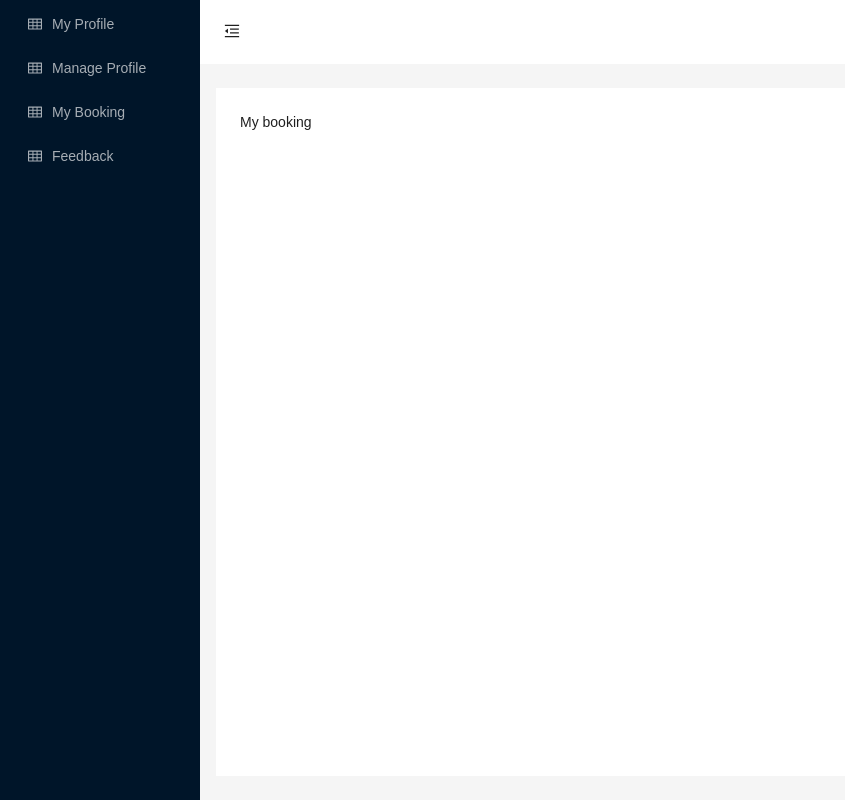
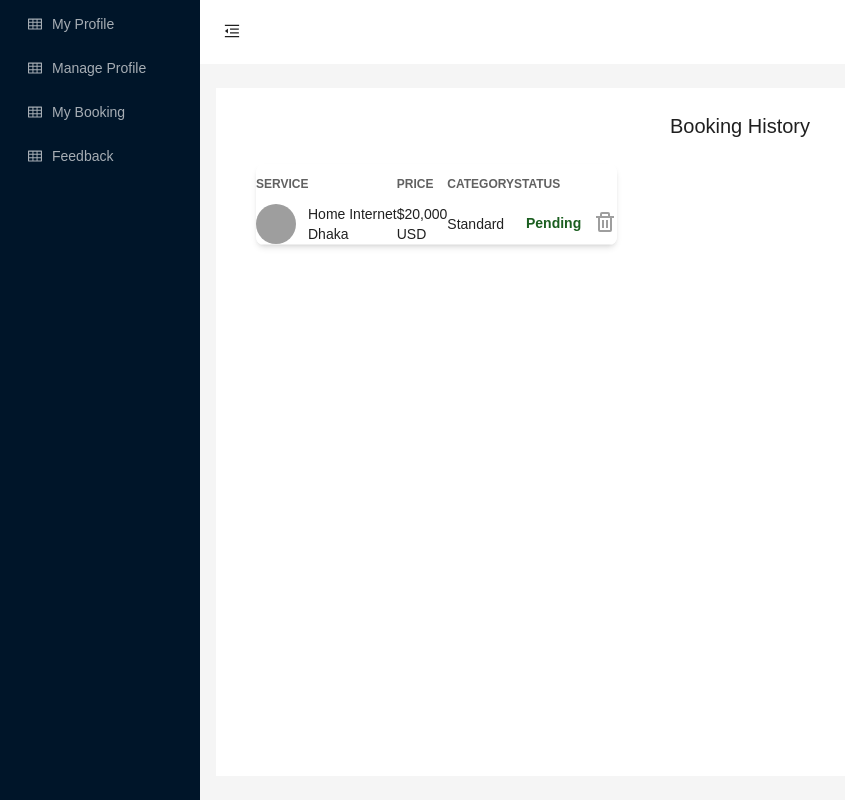
Before and after one commit to nazmul162001/Internet-Service-Provider_Client, a Next.js app: page /dashboard/booking in a window 1280 px wide. Shown: the whole page, without its empty margins (0-845 px from the left). Built offline with nearby package versions, Linux system fonts and the light colour scheme; no server answers; grey boxes are pictures that could not be loaded.

Commit message:
added booking history component design

```diff
--- a/src/pages/dashboard/booking.tsx
+++ b/src/pages/dashboard/booking.tsx
@@ -1,12 +1,100 @@
-import DashboardLayout from "@/components/Layouts/DashboardLayout"
-import { ReactElement } from "react"
+import DashboardLayout from '@/components/Layouts/DashboardLayout'
+import { ReactElement } from 'react'
+import {BiTrash} from 'react-icons/bi'
 
 const Booking = () => {
-  return <div>My booking</div>
+  return (
+    <div className='w-full h-full my-5 px-5'>
+      <div className='mx-auto sm:px-8'>
+        <div className=''>
+          <div>
+            <h1 className='text-center border-b-2 text-xl pb-2 text-[#112164] font-medium'>
+              Booking History
+            </h1>
+          </div>
+          <div className='-mx-4 sm:-mx-8 px-4 sm:px-8 py-4 overflow-x-auto'>
+            <div className='inline-block min-w-full shadow-md rounded-lg overflow-hidden'>
+              <table className='min-w-full leading-normal'>
+                <thead>
+                  <tr>
+                    <th className='px-5 py-3 border-b-2 border-gray-200 bg-gray-100 text-left text-xs font-semibold text-gray-700 uppercase tracking-wider'>
+                      Service
+                    </th>
+                    <th className='px-5 py-3 border-b-2 border-gray-200 bg-gray-100 text-left text-xs font-semibold text-gray-700 uppercase tracking-wider'>
+                      Price
+                    </th>
+                    <th className='px-5 py-3 border-b-2 border-gray-200 bg-gray-100 text-left text-xs font-semibold text-gray-700 uppercase tracking-wider'>
+                      Category
+                    </th>
+                    <th className='px-5 py-3 border-b-2 border-gray-200 bg-gray-100 text-left text-xs font-semibold text-gray-700 uppercase tracking-wider'>
+                      Status
+                    </th>
+                    <th className='px-5 py-3 border-b-2 border-gray-200 bg-gray-100'></th>
+                  </tr>
+                </thead>
+                <tbody>
+                  <tr>
+                    <td className='px-5 py-5 border-b border-gray-200 bg-white text-sm'>
+                      <div className='flex'>
+                        <div className='flex-shrink-0 w-10 h-10'>
+                          <img
+                            className='w-full h-full rounded-full'
+                            src='https://images.unsplash.com/photo-1494790108377-be9c29b29330?ixlib=rb-1.2.1&ixid=eyJhcHBfaWQiOjEyMDd9&auto=format&fit=facearea&facepad=2.2&w=160&h=160&q=80'
+                            alt=''
+                          />
+                        </div>
+                        <div className='ml-3'>
+                          <p className='text-gray-900 whitespace-no-wrap'>
+                            Home Internet
+                          </p>
+                          <p className='text-gray-600 whitespace-no-wrap'>
+                            Dhaka
+                          </p>
+                        </div>
+                      </div>
+                    </td>
+                    <td className='px-5 py-5 border-b border-gray-200 bg-white text-sm'>
+                      <p className='text-gray-900 whitespace-no-wrap'>
+                        $20,000
+                      </p>
+                      <p className='text-gray-600 whitespace-no-wrap'>USD</p>
+                    </td>
+                    <td className='px-5 py-5 border-b border-gray-200 bg-white text-sm'>
+                      <p className='text-gray-900 whitespace-no-wrap'>
+                        Standard
+                      </p>
+                    </td>
+                    <td className='px-5 py-5 border-b border-gray-200 bg-white text-sm'>
+                      <span className='relative inline-block px-3 py-1 font-semibold text-green-900 leading-tight'>
+                        <span
+                          aria-hidden
+                          className='absolute inset-0 bg-red-200 opacity-50 rounded-full'
+                        ></span>
+                        <span className='relative'>Pending</span>
+                      </span>
+                    </td>
+                    <td className="px-5 py-5 border-b border-gray-200 bg-white text-sm text-right">
+                    <button
+                      type="button"
+                      className="inline-block text-gray-500 hover:text-gray-700"
+                    >
+                      <BiTrash className='text-2xl hover:text-red-500' />
+                    </button>
+                  </td>
+                  </tr>
+                  {/* Repeat the above structure for additional rows */}
+                </tbody>
+              </table>
+            </div>
+          </div>
+        </div>
+      </div>
+    </div>
+  )
 }
 
 export default Booking
 
 Booking.getLayout = function getLayout(page: ReactElement) {
-    return <DashboardLayout>{page}</DashboardLayout>
-  }
+  return <DashboardLayout>{page}</DashboardLayout>
+}
```
